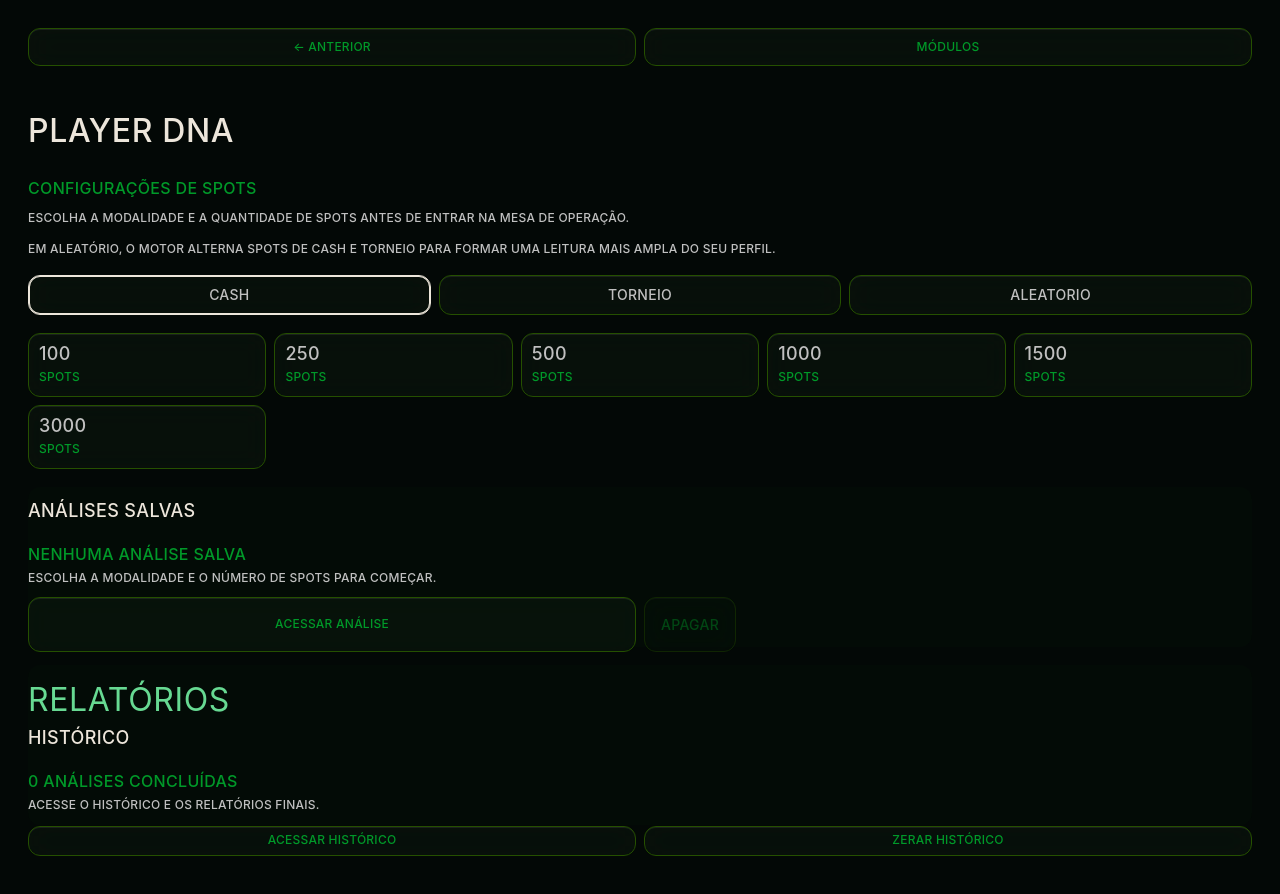
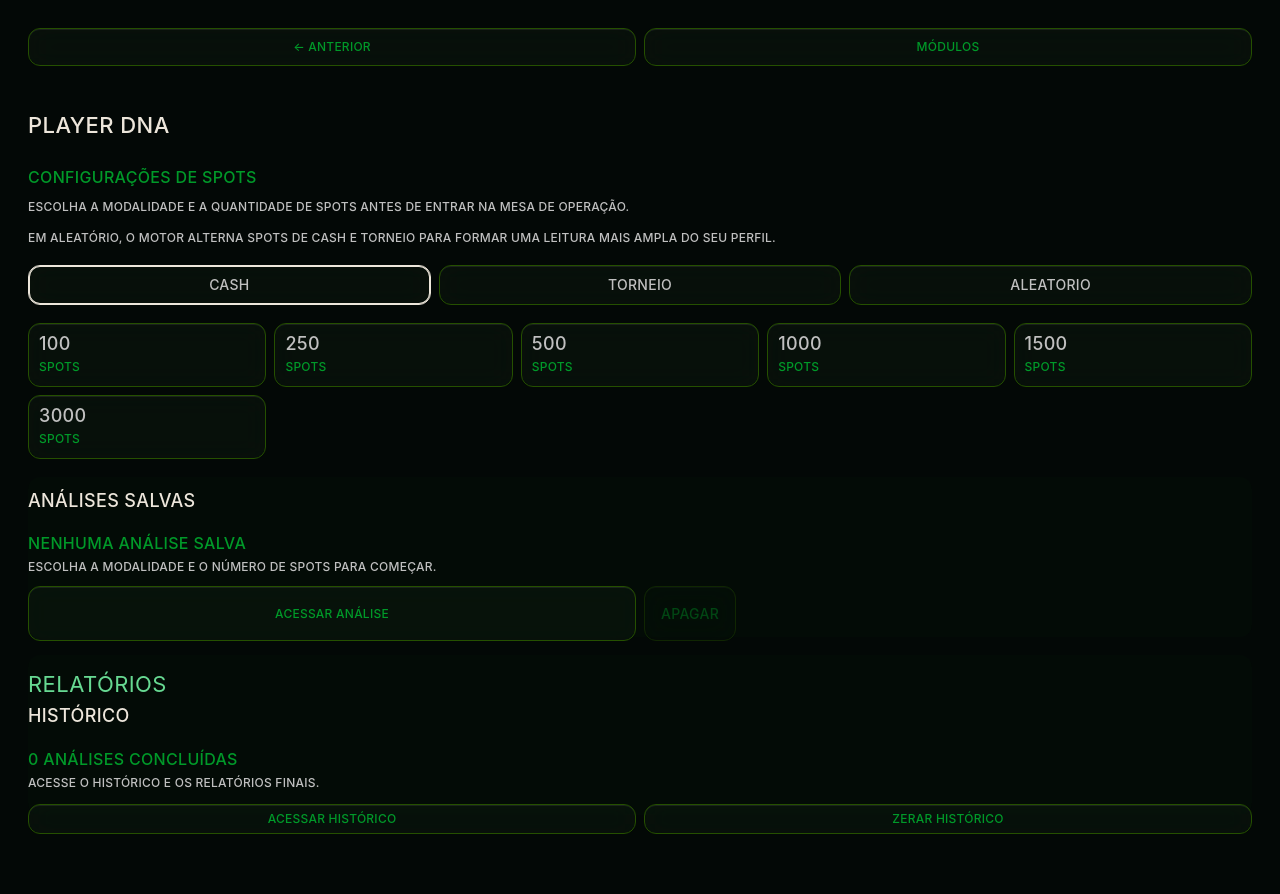
Before and after one commit to SkyareCom/gemeo.stackup.holdem-heroes, a Next.js app: page /player-dna in a window 1280 px wide. Shown: the top 894 px of the page. Built offline with nearby package versions, Linux system fonts and the light colour scheme; a web font is replaced by a local one.

Commit message:
style(player-dna): set section titles to 22px

```diff
--- a/app/player-dna/player-dna-typography.css
+++ b/app/player-dna/player-dna-typography.css
@@ -37,7 +37,7 @@
 .player-dna-page .profile-panel > div > div:first-child > .eyebrow,
 .player-dna-page .saved-analysis-title,
 .player-dna-page .history-eyebrow{
-  font-size:32px!important;
+  font-size:22px!important;
   line-height:1.08!important;
   letter-spacing:.02em!important;
 }
@@ -50,7 +50,7 @@
   content:"RELATÓRIOS"!important;
   display:block!important;
   color:#67d992!important;
-  font-size:32px!important;
+  font-size:22px!important;
   line-height:1.08!important;
   letter-spacing:.02em!important;
   margin:4px 0 0!important;
```
